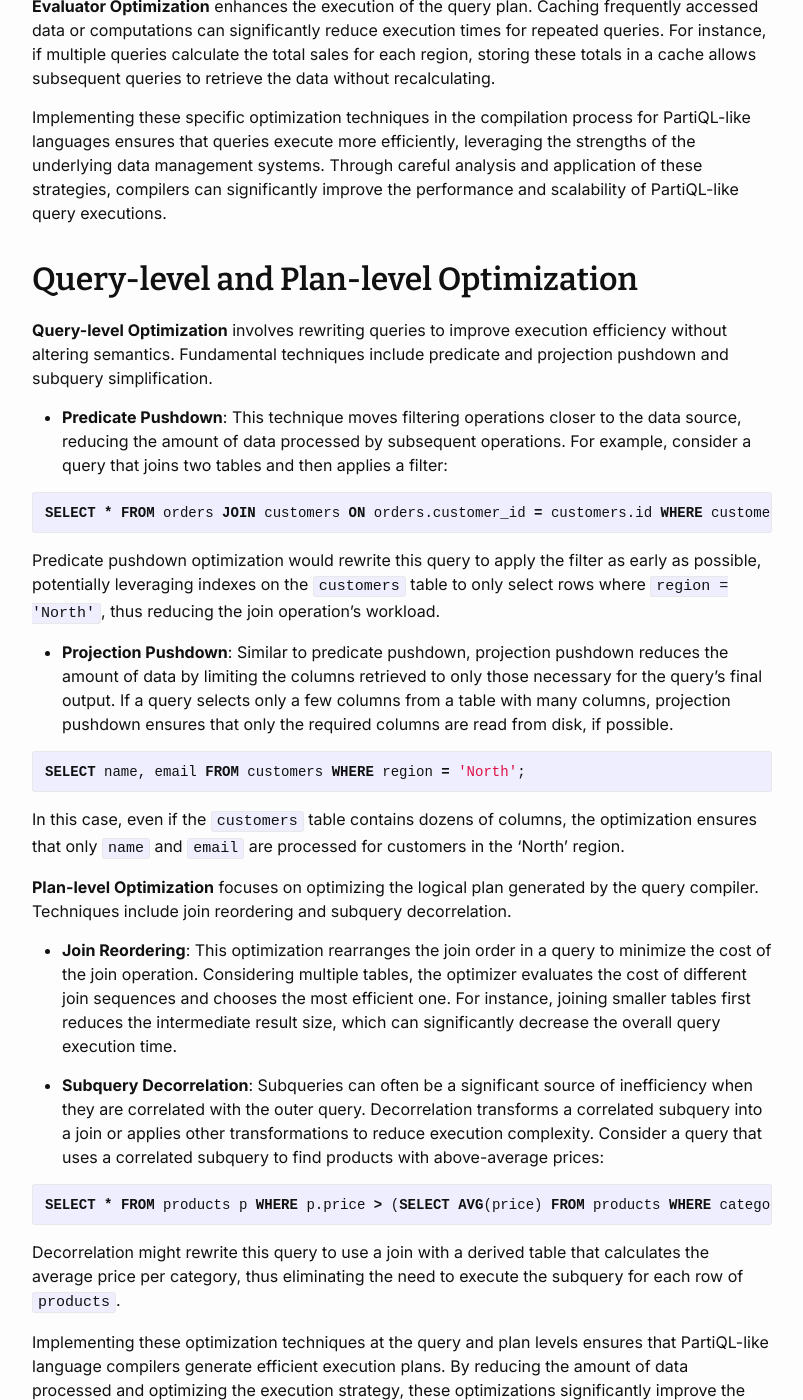
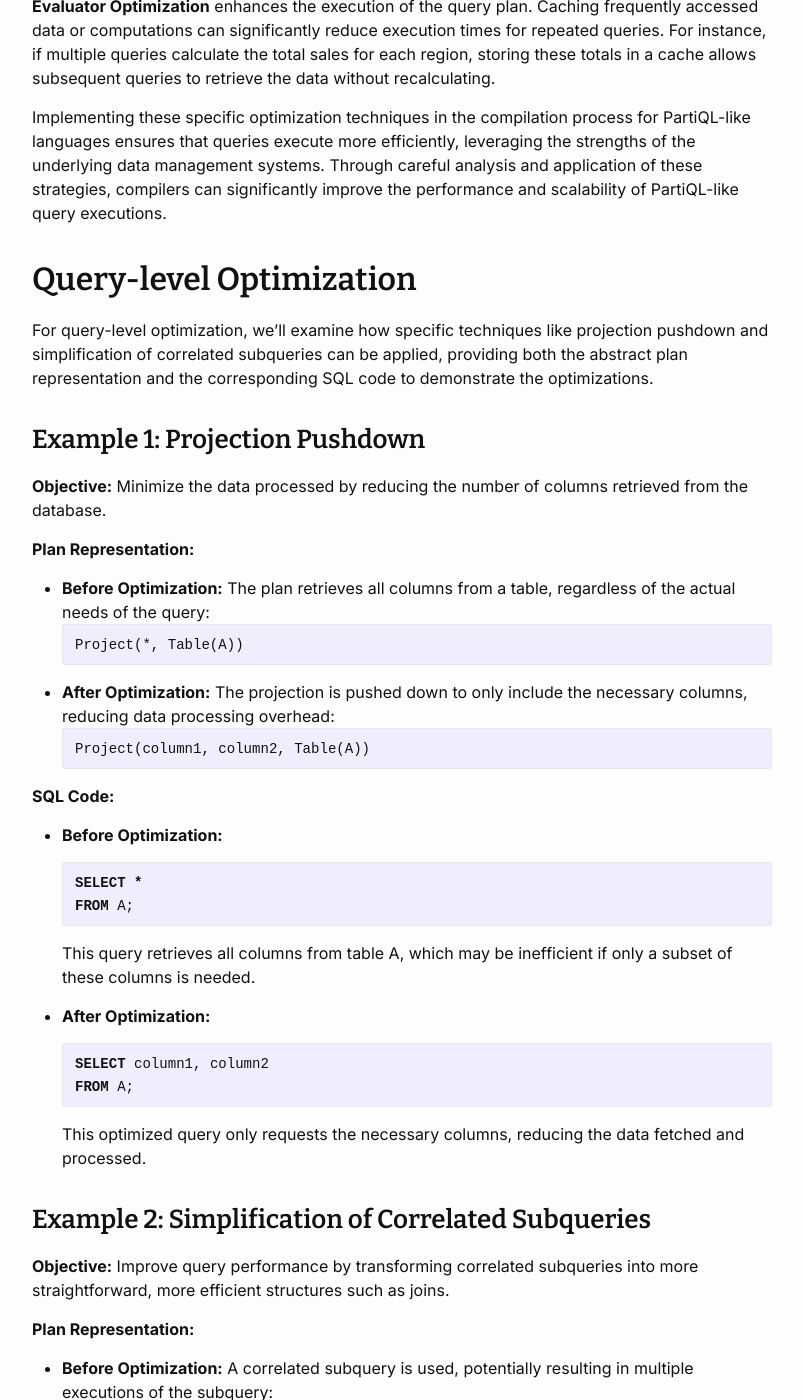
Before and after one commit to sahays/sahays.github.io, a Jekyll site: the page built from _posts/2023-01-15-optimization-techniques-in-language-compilers-for-a-partiql-like-query-language.md, in a window 1280 px wide and 1400 px high, scrolled down 3528 px. Shown: the whole window, without its empty margins (238-1041 px from the left). Built offline with Jekyll 4.4.1, drawn with Linux system fonts in a browser that asks for light colours; some web fonts are replaced; some of the changed text lies outside the part shown.

Commit message:
post mod

````diff
--- a/_posts/2023-01-15-optimization-techniques-in-language-compilers-for-a-partiql-like-query-language.md
+++ b/_posts/2023-01-15-optimization-techniques-in-language-compilers-for-a-partiql-like-query-language.md
@@ -66,40 +66,164 @@
 
 Implementing these specific optimization techniques in the compilation process for PartiQL-like languages ensures that queries execute more efficiently, leveraging the strengths of the underlying data management systems. Through careful analysis and application of these strategies, compilers can significantly improve the performance and scalability of PartiQL-like query executions.
 
-## Query-level and Plan-level Optimization
+## Query-level Optimization
 
-**Query-level Optimization** involves rewriting queries to improve execution efficiency without altering semantics. Fundamental techniques include predicate and projection pushdown and subquery simplification.
+For query-level optimization, we'll examine how specific techniques like projection pushdown and simplification of correlated subqueries can be applied, providing both the abstract plan representation and the corresponding SQL code to demonstrate the optimizations.
 
-- **Predicate Pushdown**: This technique moves filtering operations closer to the data source, reducing the amount of data processed by subsequent operations. For example, consider a query that joins two tables and then applies a filter:
+### Example 1: Projection Pushdown
 
-```sql
-SELECT * FROM orders JOIN customers ON orders.customer_id = customers.id WHERE customers.region = 'North';
-```
+**Objective:** Minimize the data processed by reducing the number of columns retrieved from the database.
 
-Predicate pushdown optimization would rewrite this query to apply the filter as early as possible, potentially leveraging indexes on the `customers` table to only select rows where `region = 'North'`, thus reducing the join operation's workload.
+**Plan Representation:**
 
-- **Projection Pushdown**: Similar to predicate pushdown, projection pushdown reduces the amount of data by limiting the columns retrieved to only those necessary for the query's final output. If a query selects only a few columns from a table with many columns, projection pushdown ensures that only the required columns are read from disk, if possible.
+- **Before Optimization:** The plan retrieves all columns from a table, regardless of the actual needs of the query:
+  ```plaintext
+  Project(*, Table(A))
+  ```
+- **After Optimization:** The projection is pushed down to only include the necessary columns, reducing data processing overhead:
+  ```plaintext
+  Project(column1, column2, Table(A))
+  ```
 
-```sql
-SELECT name, email FROM customers WHERE region = 'North';
-```
+**SQL Code:**
 
-In this case, even if the `customers` table contains dozens of columns, the optimization ensures that only `name` and `email` are processed for customers in the 'North' region.
+- **Before Optimization:**
 
-**Plan-level Optimization** focuses on optimizing the logical plan generated by the query compiler. Techniques include join reordering and subquery decorrelation.
+  ```sql
+  SELECT *
+  FROM A;
+  ```
 
-- **Join Reordering**: This optimization rearranges the join order in a query to minimize the cost of the join operation. Considering multiple tables, the optimizer evaluates the cost of different join sequences and chooses the most efficient one. For instance, joining smaller tables first reduces the intermediate result size, which can significantly decrease the overall query execution time.
+  This query retrieves all columns from table A, which may be inefficient if only a subset of these columns is needed.
 
-- **Subquery Decorrelation**: Subqueries can often be a significant source of inefficiency when they are correlated with the outer query. Decorrelation transforms a correlated subquery into a join or applies other transformations to reduce execution complexity.
-  Consider a query that uses a correlated subquery to find products with above-average prices:
+- **After Optimization:**
+  ```sql
+  SELECT column1, column2
+  FROM A;
+  ```
+  This optimized query only requests the necessary columns, reducing the data fetched and processed.
 
-```sql
-SELECT * FROM products p WHERE p.price > (SELECT AVG(price) FROM products WHERE category = p.category);
-```
+### Example 2: Simplification of Correlated Subqueries
 
-Decorrelation might rewrite this query to use a join with a derived table that calculates the average price per category, thus eliminating the need to execute the subquery for each row of `products`.
+**Objective:** Improve query performance by transforming correlated subqueries into more straightforward, more efficient structures such as joins.
 
-Implementing these optimization techniques at the query and plan levels ensures that PartiQL-like language compilers generate efficient execution plans. By reducing the amount of data processed and optimizing the execution strategy, these optimizations significantly improve the performance and scalability of database applications.
+**Plan Representation:**
+
+- **Before Optimization:** A correlated subquery is used, potentially resulting in multiple executions of the subquery:
+  ```plaintext
+  Select(Table1, CorrelatedSubquery(Table2))
+  ```
+- **After Optimization:** The correlated subquery is replaced with a join, which is executed once, improving efficiency:
+  ```plaintext
+  Join(Table1, Table2)
+  ```
+
+**SQL Code:**
+
+- **Before Optimization:**
+
+  ```sql
+  SELECT a.*, (
+    SELECT COUNT(*)
+    FROM Table2 b
+    WHERE b.Table1_id = a.id
+  ) AS related_count
+  FROM Table1 a;
+  ```
+
+  In this query, the subquery may be executed for each row of `Table1`, which can be inefficient.
+
+- **After Optimization:**
+  ```sql
+  SELECT a.*, COUNT(b.Table1_id) AS related_count
+  FROM Table1 a
+  LEFT JOIN Table2 b ON a.id = b.Table1_id
+  GROUP BY a.id;
+  ```
+  By converting the correlated subquery into a join, the database can optimize the execution, potentially using indexes, and the operation is performed in a single pass, which is generally more efficient.
+
+These examples illustrate how query-level optimization techniques focus on restructuring queries to reduce unnecessary data processing and simplify execution plans. By applying projection pushdown and transforming correlated subqueries into joins, the optimized queries achieve better performance by minimizing the workload on the database.
+
+## Plan-level Optimization
+
+To effectively demonstrate the application of optimization techniques at the logical plan level, we'll include both the abstract plan representation and the corresponding SQL code for a clearer understanding. This approach will showcase how optimizations, like join reordering and predicate pushdown, can be realized in both the planning and coding phases.
+
+### Example 1: Join Reordering
+
+**Objective:** Reduce the computational cost by reordering joins based on the datasets' size and the indexes' availability.
+
+**Plan Representation:**
+
+- **Before Optimization:** The plan suggests joining `orders` with `customers` before joining the result with `products`:
+  ```plaintext
+  Join(orders, Join(customers, products))
+  ```
+- **After Optimization:** The optimizer decides to join `orders` and `products` first, potentially due to smaller intermediate result sizes or better index usage:
+  ```plaintext
+  Join(Join(orders, products), customers)
+  ```
+
+**SQL Code:**
+
+- **Before Optimization:**
+
+  ```sql
+  SELECT *
+  FROM orders
+  JOIN customers ON orders.customer_id = customers.id
+  JOIN products ON orders.product_id = products.id;
+  ```
+
+- **After Optimization:**
+  ```sql
+  SELECT *
+  FROM orders
+  JOIN products ON orders.product_id = products.id
+  JOIN customers ON orders.customer_id = customers.id;
+  ```
+
+By reordering the joins, the query potentially leverages indexes on `orders.product_id` and `orders.customer_id` more effectively, reducing the data size involved in the subsequent join operation.
+
+### Example 2: Predicate Pushdown
+
+**Objective:** Minimize the data processed by moving filters closer to the data source.
+
+**Plan Representation:**
+
+- **Before Optimization:** The plan applies a filter after performing a join, which could result in unnecessary data processing:
+
+  ```plaintext
+  Filter(condition, Join(table1, table2))
+  ```
+
+- **After Optimization:** The filter is pushed down to operate directly on `table2`, reducing the dataset before the join:
+  ```plaintext
+  Join(table1, Filter(condition, table2))
+  ```
+
+**SQL Code:**
+
+- **Before Optimization:**
+
+  ```sql
+  SELECT table1.*
+  FROM table1
+  JOIN table2 ON table1.id = table2.table1_id
+  WHERE table2.condition = 'value';
+  ```
+
+- **After Optimization:**
+  ```sql
+  SELECT table1.*
+  FROM table1
+  JOIN (
+    SELECT * FROM table2 WHERE condition = 'value'
+  ) AS filtered_table2 ON table1.id = filtered_table2.table1_id;
+  ```
+
+Applying the filter directly to `table2` through a subquery before the join operation significantly reduces the number of rows that need to be processed during the join, enhancing the query's overall performance.
+
+These examples illustrate how logical plan optimization techniques can be conceptualized through plan representations and effectively implemented through SQL code adjustments, leading to more efficient data processing and query execution.
 
 ## Case Studies
 
````
